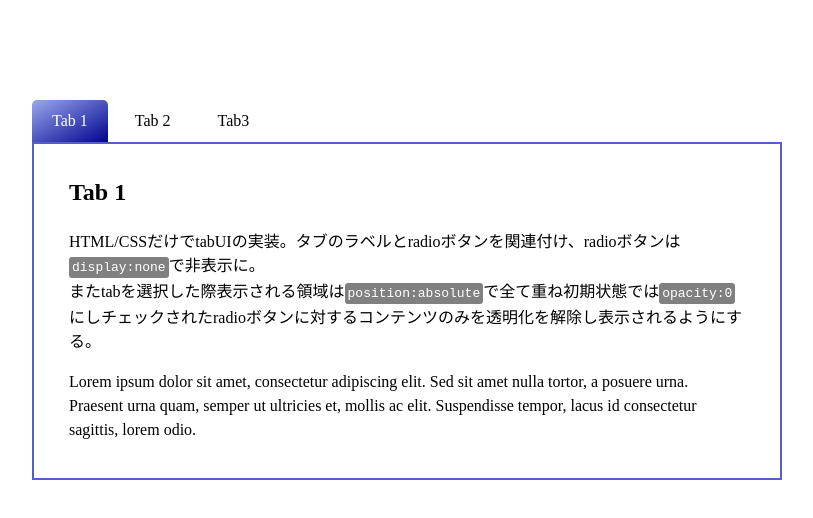
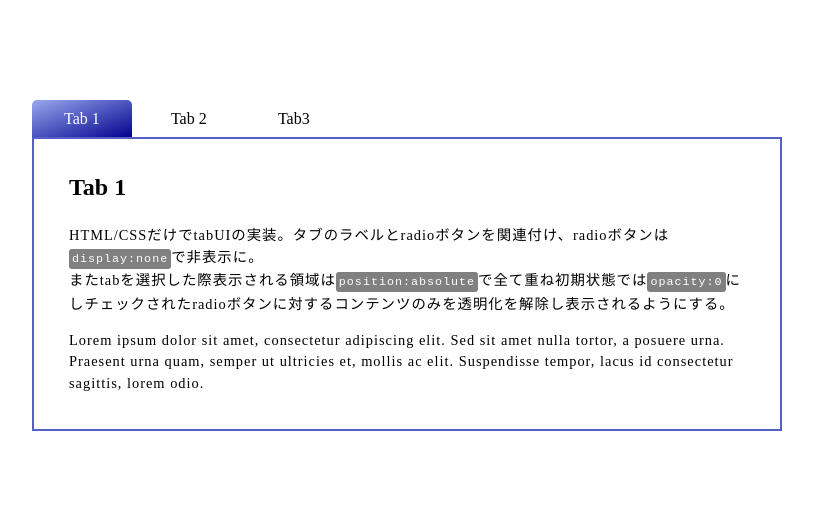
Before and after one commit to hiruc0000/tab, a plain HTML site: page tab01.html in a window 1280 px wide. Shown: the whole page, without its empty margins (233-1046 px from the left). Drawn offline with Linux system fonts and the light colour scheme.

Commit message:
z-index追加

```diff
--- a/tab01.css
+++ b/tab01.css
@@ -18,8 +18,8 @@ body {
 
 .tabs > label {
   display: inline-block;
-  padding: 12px 20px;
-  margin-right: 3px;
+  padding: 0.6em 2em;
+  margin-right: 0.2em;
   border-radius: 5px 5px 0 0;
   cursor: pointer;
   transition: background-color 0.3s;
@@ -45,6 +45,11 @@ body {
   transition: opacity 1s, transform 0.8s;
 }
 
+.tab-content > p {
+  letter-spacing: 1px;
+  font-size: 0.9em;
+}
+
 code {
   padding: 3px;
   border-radius: 3px;
@@ -67,6 +72,7 @@ code {
  {
   opacity: 1;
   transform: translateX(0);
+  z-index: 100;
 }
 
 /*                                        */
```
